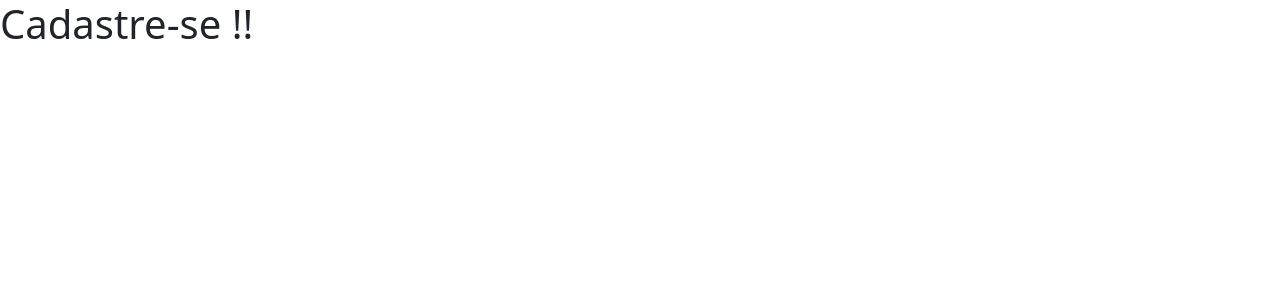
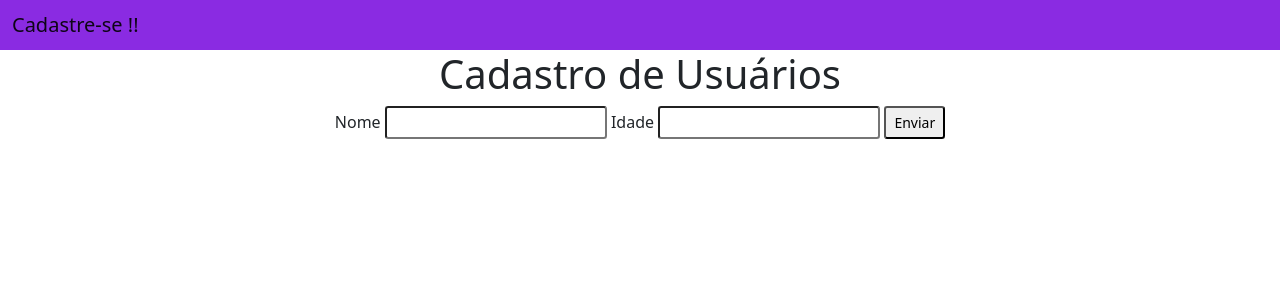
Before and after one commit to Jose-AlissonM/Sistema-de-Cadastro, a Django app: page / in a window 1280 px wide. Shown: the top 300 px of the page. Run offline with Django 5.2, Linux system fonts and the light colour scheme.

Commit message:
Adicionado navbar e inputs

```diff
--- a/app_cadastro_usuarios/templates/usuarios/home.html
+++ b/app_cadastro_usuarios/templates/usuarios/home.html
@@ -11,7 +11,18 @@
     <title>Cadastre-se !!</title>
   </head>
   <body>
-    <h1>Cadastre-se !!</h1>
+    <nav style="background-color:blueviolet !important;"  class="navbar navbar-light bg-light">
+      <div class="container-fluid">
+        <span class="navbar-brand mb-0 h1">Cadastre-se !!</span>
+      </div>
+    </nav>
+    <div style="text-align: center;">
+      <h1>Cadastro de Usuários</h1>
+      Nome <input class="form-control-sm" type="text">
+      Idade <input class="form-control-sm" type="text">
+      <!-- Email <input class="form-control-sm" type="email"> adicionar depois-->
+      <button class="form-control-sm">Enviar</button>
+    </div>
 
     <!-- Optional JavaScript; choose one of the two! -->
 
```
